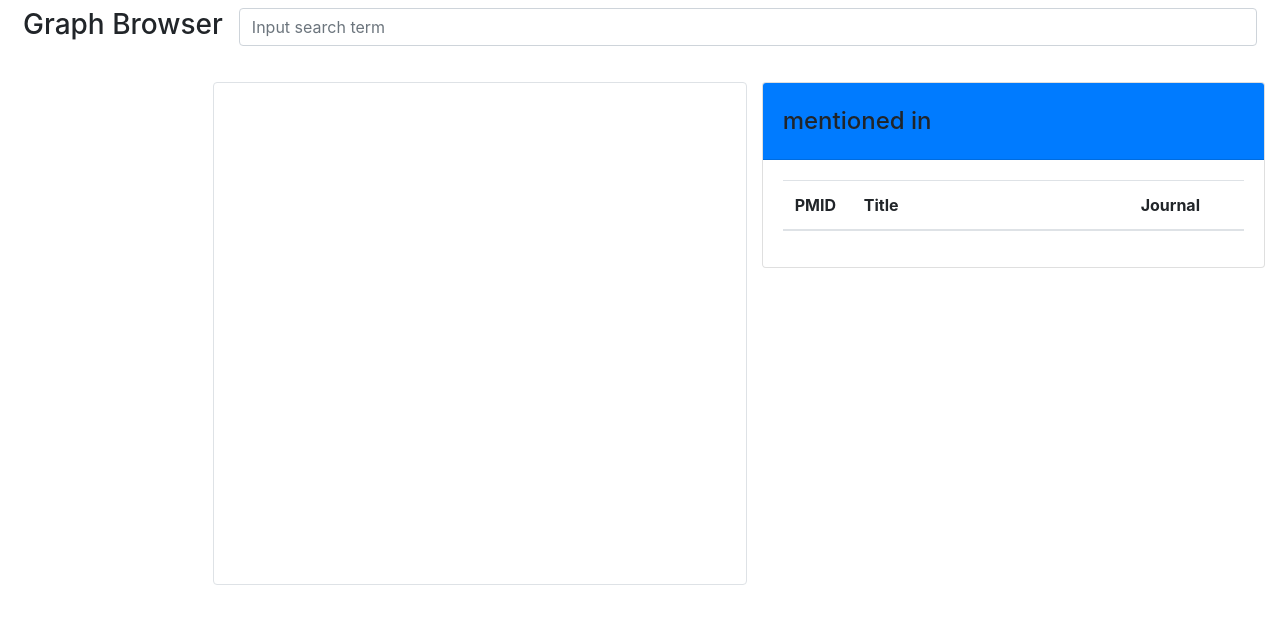
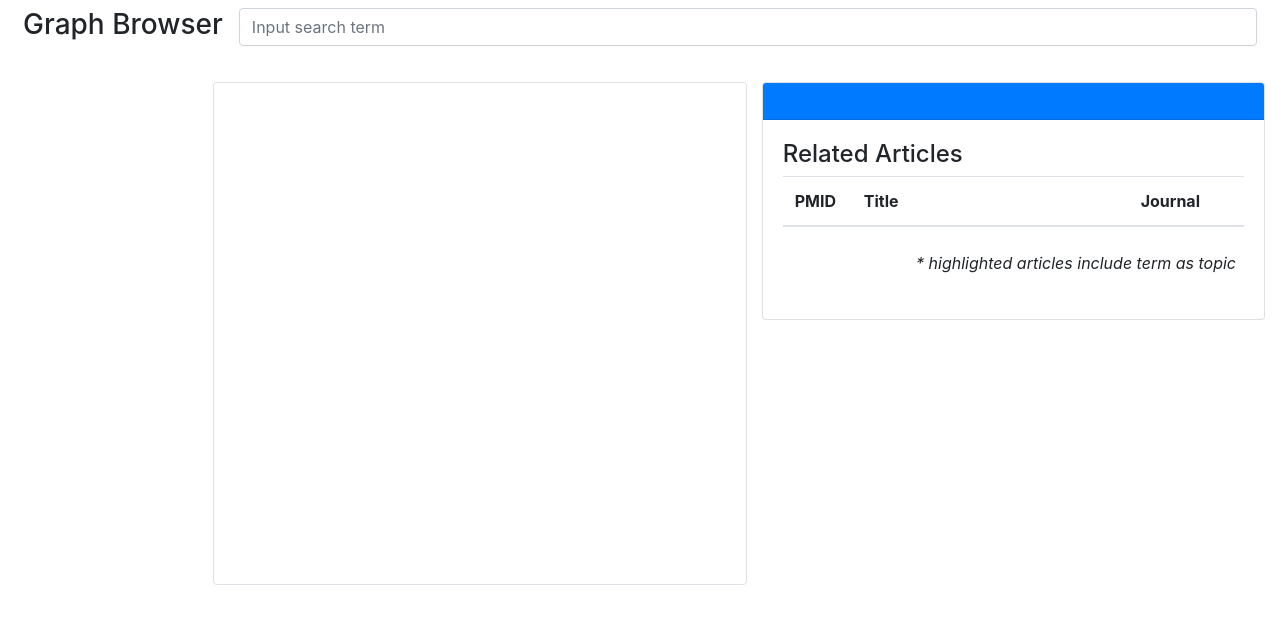
Before and after one commit to GyftakisK/OpenDataGraph, a Flask app: page /browse in a window 1280 px wide. Shown: the part 56-680 px from the top of the page. Run offline with Flask 2, Linux system fonts and the light colour scheme; lists and menus that the app fills with data are empty; parts of the project's set-up code (start-up, migrations or seed data) failed here and were passed over; some libraries are stand-ins or nearby versions.

Commit message:
Graph browser: Enrich info box

```diff
--- a/app/static/semantic_types.js
+++ b/app/static/semantic_types.js
@@ -128,8 +128,12 @@ const semantic_types = {
 "vtbt": "Vertebrate"
 };
 
-function sem_type_abrv_to_text(sem_types) {
-    return sem_types.map(sem_type => semantic_types[sem_type]).join('|');
+function sem_types_abrv_to_text(sem_types) {
+    return sem_types.map(sem_type => semantic_types[sem_type]).join(' | ');
+}
+
+function sem_type_abrv_to_text(sem_type) {
+    return semantic_types[sem_type];
 }
 
 function get_sem_types() {
--- a/app/templates/main/browse.html
+++ b/app/templates/main/browse.html
@@ -59,14 +59,15 @@
             </div>
             <div id="canvas" class="col-lg-5 border rounded">
             </div>
-            <div id="articles_display" class="col-lg-5">
+            <div id="articlesDisplay" class="col-lg-5">
                 <div class="card card-primary">
                     <div class="card-header bg-primary">
                         <h3 id="term" class="card-title"></h3>
-                        <h4 class="card-title">mentioned in</h4>
                     </div>
-                    <div id="struct_card_body" class="card-body table-responsive">
-                        <table class="table table-striped" id="articleTable">
+                    <div class="card-body table-responsive">
+                        <div id="nodeInfo" style="display: none">Semantic Type:</div>
+                        <h4>Related Articles</h4>
+                        <table class="table" id="articleTable">
                             <thead>
                             <tr>
                                 <th style="width: 15%">PMID</th>
@@ -75,6 +76,10 @@
                             </tr>
                             </thead>
                         </table>
+                        <div class="d-flex flex-row-reverse">
+                            <p class="p-2"><em>* highlighted articles include term as topic</em></p>
+                        </div>
+
                     </div>
                 </div>
             </div>
@@ -213,8 +218,9 @@
             focus_node = d3.select(this);
             focus_node.attr("stroke", "black");
             focus_node.select(".node_circle").attr("stroke", "black");
+            update_info(d);
             add_articles(d.label);
-            $("#term").html('<strong>' + d.label + '</strong>');
+
 
         }
 
@@ -297,7 +303,7 @@
 
             cicle.append("title")
                 .text(function (d) {
-                    return sem_type_abrv_to_text(d.sem_types);
+                    return sem_types_abrv_to_text(d.sem_types);
                 });
 
             svg.selectAll(".node_text").remove();
@@ -324,20 +330,47 @@
         function plot(node_label) {
             $.post("{{url_for('main.graph')}}", {label: node_label})
                 .done(function (data) {
-                        $("#term").html('<strong>' + data.nodes[0].label + '</strong>');
+                        update_info(data.nodes[0])
                         createForceNetwork(data.nodes, data.links);
                     }
                 );
         }
 
+        function update_info(node) {
+            $("#term").html('<strong>' + node.label + '</strong>');
+
+            let info = document.getElementById("nodeInfo");
+            if (info.style.display === "none") info.style.display = "block";
+
+
+            let prevUl = document.getElementById("semTypeList");
+            if (prevUl) {
+                prevUl.remove();
+            }
+
+            let ul = document.createElement('ul');
+            ul.setAttribute("id", "semTypeList")
+            document.getElementById('nodeInfo').appendChild(ul);
+
+            node.sem_types.forEach(function (sem_type) {
+                let li = document.createElement('li');
+                li.style.color = color(sem_type);
+                ul.appendChild(li);
+                li.innerHTML = '<p style="color:' + color(sem_type) + '">' + sem_type_abrv_to_text(sem_type) + '<\p>';
+            });
+        }
+
         function add_articles(node_label) {
             $.post("{{url_for('main.articles')}}", {label: node_label})
                 .done(function (data) {
-                    function addArticleRow(pmid, title, journal) {
+                    function addArticleRow(pmid, title, journal, rel) {
                         // Get a reference to the table
                         let tbody = document.getElementById("articleTableBody");
 
                         let newRow = tbody.insertRow(-1);
+                        if (rel === 'HAS_MESH') {
+                            newRow.setAttribute("class", "table-primary")
+                        }
 
                         let pmidCell = newRow.insertCell(0);
                         pmidCell.setAttribute("style", "width: 15%");
@@ -374,7 +407,8 @@
                     let newBody = document.createElement("TBODY");
                     newBody.setAttribute("id", "articleTableBody");
                     tableRef.appendChild(newBody);
-                    data.forEach(element => addArticleRow(element.pmid, element.title, element.journal));
+                    data.forEach(element => addArticleRow(element.pmid, element.title,
+                        element.journal, element.rel));
                 });
         }
 
```
Also changed, not shown: db_manager/neo4j_manager.py (+4 -3 lines).
